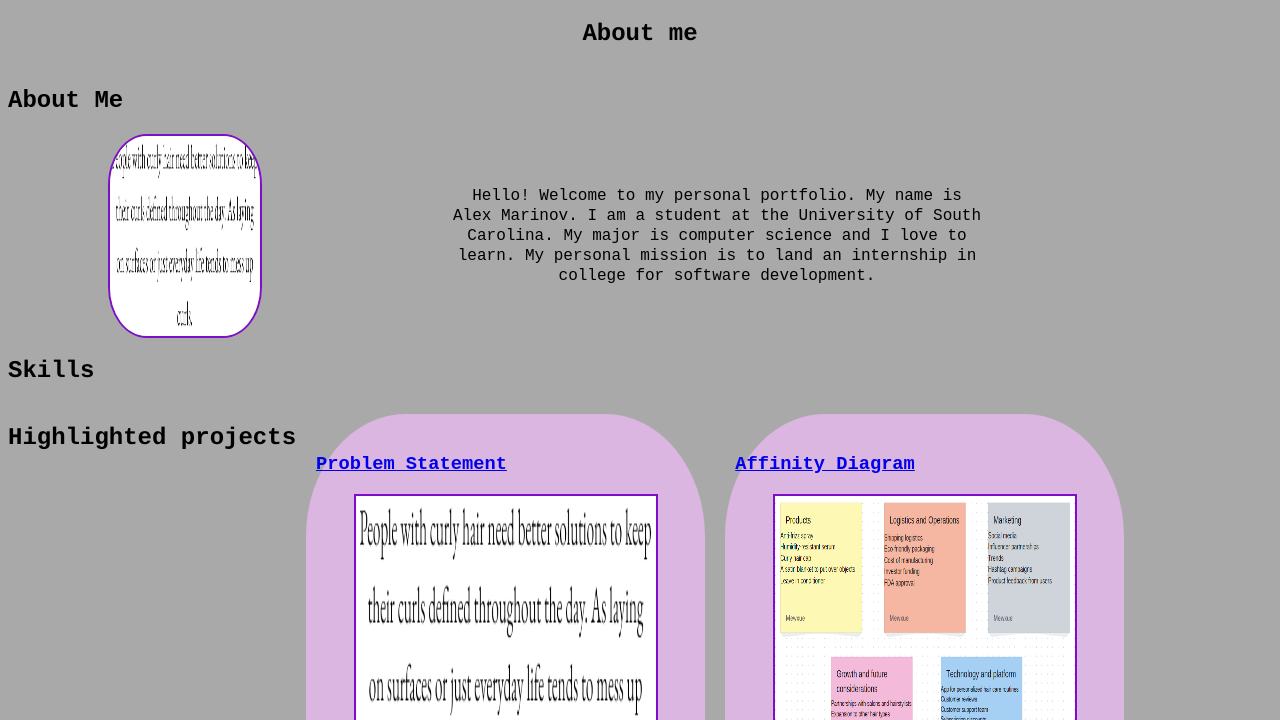
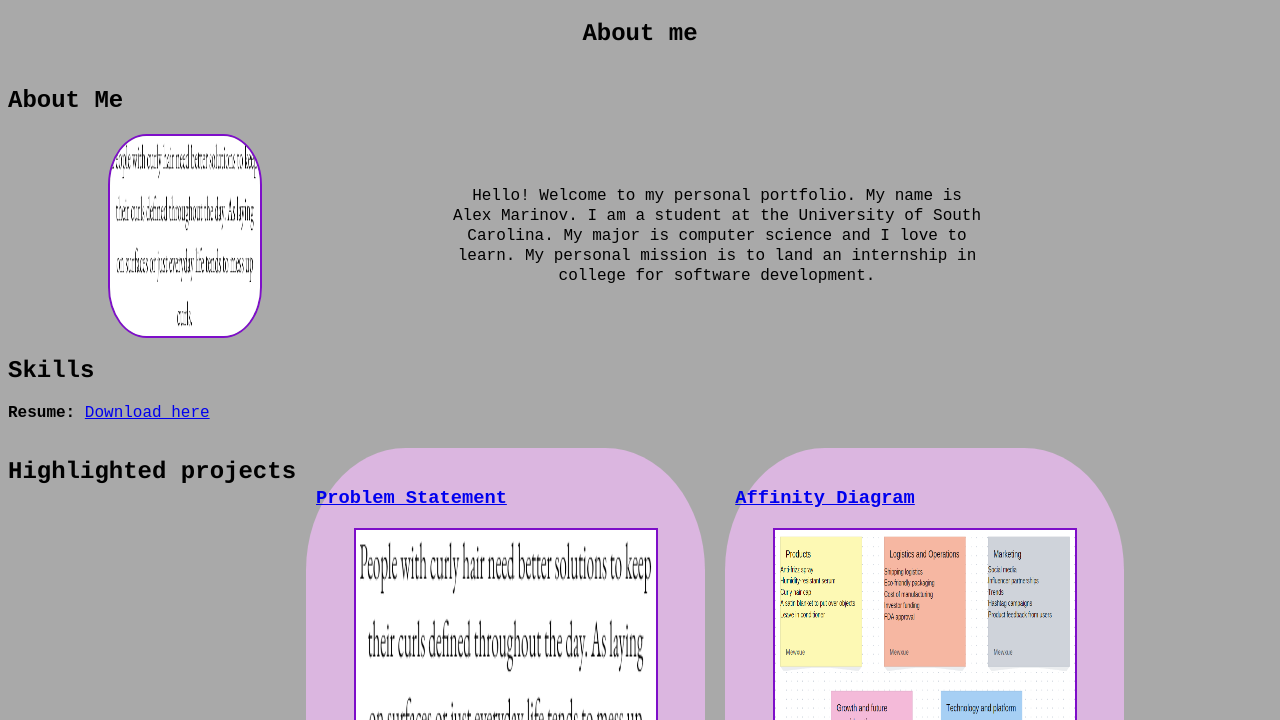
Before and after one commit to alexmarinov0/alexmarinov0.github.io, a plain HTML site: page index.html in a window 1280 px wide. Shown: the part 80-800 px from the top of the page. Drawn offline with Linux system fonts and the light colour scheme.

Commit message:
portfolio

```diff
--- a/index.html
+++ b/index.html
@@ -22,7 +22,10 @@
 
     <div class="skills">
         <h2 style="font-family:courier;">Skills</h2></div>
-
+        <p>
+            <b>Resume:</b>
+            <a href="files/Resume.pdf">Download here</a>
+        </p>
 
     <div class="projects">
         <h2 style="font-family:courier;">Highlighted projects</h2>
```
Also changed, not shown: 1 other file.
